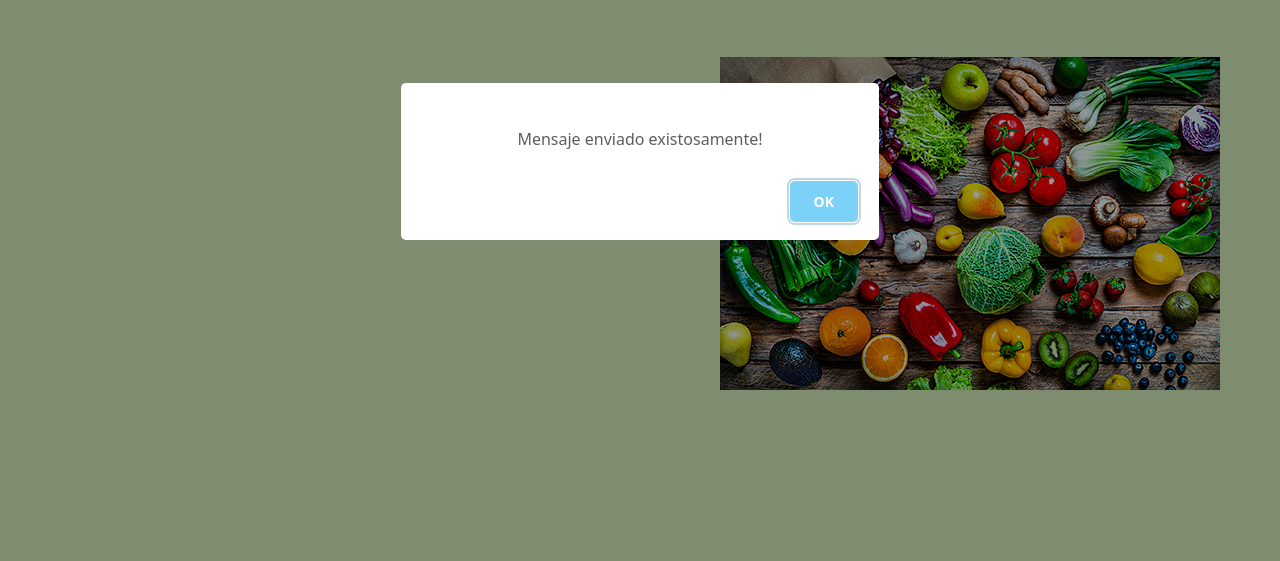
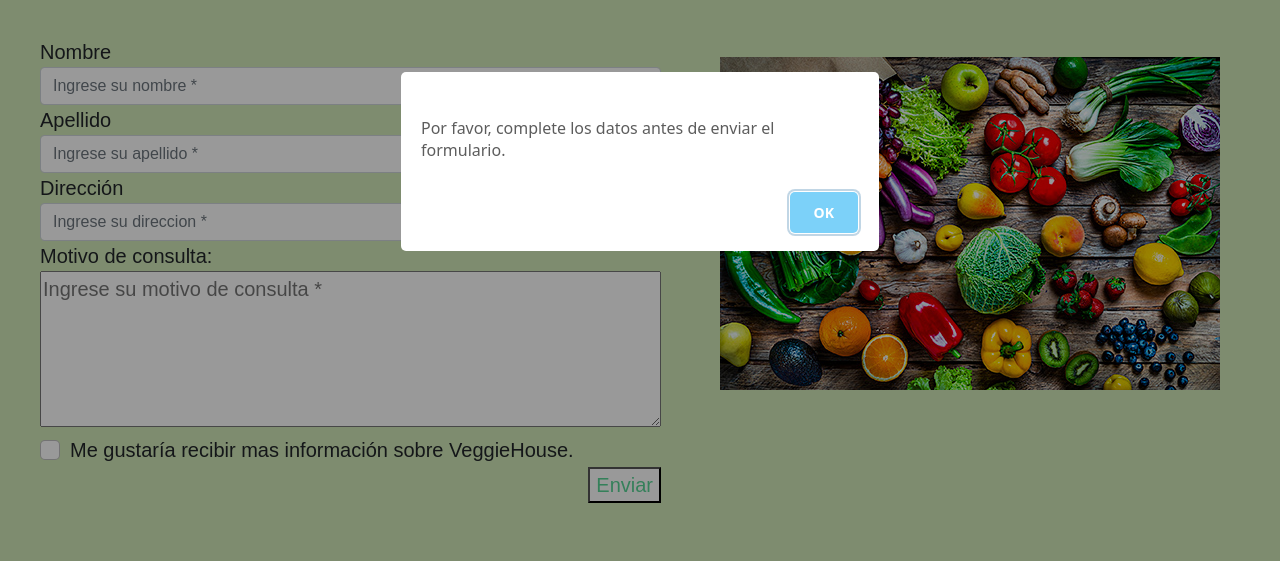
Before and after one commit to VickyRus95/VeggieHouse, a plain HTML site: page contacto.html in a window 1280 px wide. Both pictures are taken after a click on the button "Enviar". Shown: the part 239-800 px from the top of the page. Drawn offline with nearby package versions, Linux system fonts and the light colour scheme; a web font is replaced by a local one.

Commit message:
ultimos cambios

```diff
--- a/contacto.html
+++ b/contacto.html
@@ -61,7 +61,7 @@
             <div class="form-row">
               <div id="textForm">
                 <label for="Name">Nombre</label>
-                <input type="text" class="form-control" id="nombre" placeholder="Ingrese su nombre *">
+                <input type="text" class="form-control" id="nombre" placeholder="Ingrese su nombre *" required>
               </div>
               <div>
                 <label for="LastName">Apellido</label>
--- a/contacto.js
+++ b/contacto.js
@@ -1,10 +1,6 @@
+let nombreForm = document.getElementById('nombre');
+let descripcion = document.getElementById('textArea');
 
-$(document).ready(function () {
-  $(".btn-one").click(function () {
-    $(".form").slideUp();
-
-  });
-});
 $("main").prepend('<img id="imagenveggie" src= "sources/veggie time.jpg" alt="logo">');
 //Declaración de métodos encadenados
 $("#imagenveggie").css("height", "100px")
@@ -13,8 +9,13 @@ $("#imagenveggie").css("height", "100px")
 
 $(document).ready(function () {
   $("button").click(function () {
-    $("p").show("slow", function () {
-      swal("Mensaje enviado existosamente!");
-    });
+    if (nombreForm.value === "" || descripcion.value === "") {
+      swal("Por favor, complete los datos antes de enviar el formulario.")
+    } else {
+      $("p").show("slow", function () {
+        swal("Mensaje enviado existosamente!");
+      });
+      $(".form").slideUp();
+    }
   });
 });
--- a/index.js
+++ b/index.js
@@ -19,6 +19,7 @@ function store() { // Función para crear los usuarios, guardarlos en el array u
   let nuevoUsuario = new Usuario(nombre.value, contrasenia.value);
   usuarios.push(nuevoUsuario);
   localStorage.setItem("usuarios", JSON.stringify(usuarios));
+
 }
 
 
@@ -30,13 +31,16 @@ function check() { // Función que chequea el login, si el usuario existe o no
   if (storedUser && storedUser.contrasenia == userPass.value && storedUser.contrasenia !== "") {
     // Si storedUser es true Y la contraseña de storedUser coincide con la contraseña escrita en el login va a dar ingreso
     swal('Bienvenido/a a VeggieHouse!');
+
   } else if (storedUser) {
     // Si storedUser existe, es decir, si el nombre de usuario existe en el array de usuarios registrados, sólo le va a decir que la contraseña es incorrecta
     swal('Los datos ingresados no son correctos.');
 
+
   } else {
     // Si el usuario no existe, le va a decir que no posee cuenta
     swal('Lo siento, no posee cuenta en esta página.');
+
   }
 }
 
```
Also changed, not shown: index.html (+2 -2 lines).
